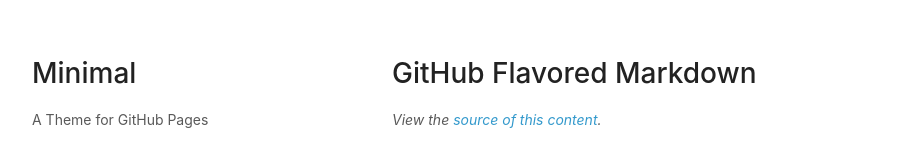
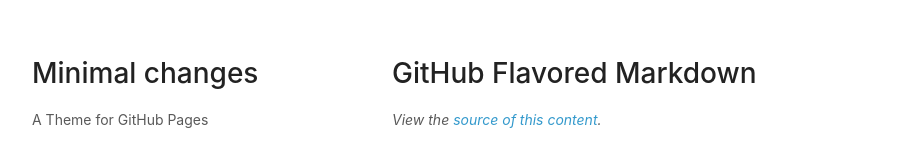
Before and after one commit to minosbatakis/minosbatakis.github.io, a plain HTML site: page minimal-master/index.html in a window 1280 px wide. Shown: the top 153 px of the page, without its empty margins (178-1089 px from the left). Drawn offline with Linux system fonts and the light colour scheme.

Commit message:
Update index.html

```diff
--- a/minimal-master/index.html
+++ b/minimal-master/index.html
@@ -15,7 +15,7 @@
   <body>
     <div class="wrapper">
       <header>
-        <h1>Minimal</h1>
+        <h1>Minimal changes</h1>
         <p>A Theme for GitHub Pages</p>
         <p class="view"><a href="http://github.com/orderedlist/minimal">View the Project on GitHub <small>orderedlist/minimal</small></a></p>
         <ul>
```
